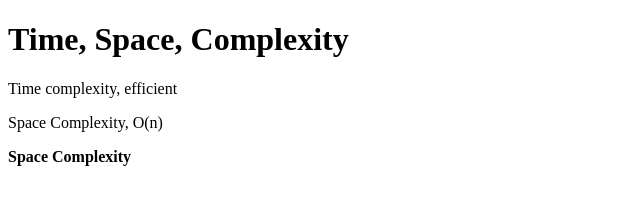
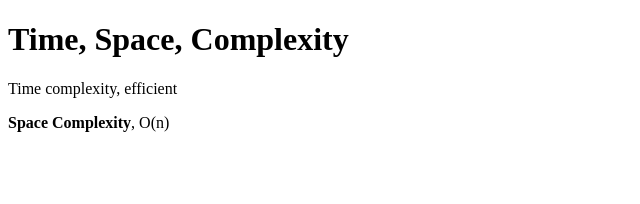
Before and after one commit to acciojob/time-and-space-complexity-Aakash52thade, a website: page main.html in a window 1280 px wide. Shown: the whole page, without its empty margins (0-640 px from the left). Drawn offline with Linux system fonts and the light colour scheme.

Commit message:
created a submission

```diff
--- a/main.html
+++ b/main.html
@@ -12,9 +12,9 @@
 
 	<p>Time complexity, efficient</p>
 
-	<p>Space Complexity, O(n)</p>
+	<p><b>Space Complexity</b>, O(n)</p>
 
-	<p> <b>Space Complexity</b> </p>
+
 
     <script type="text/javascript" src="./script.js">
 </script>
```
